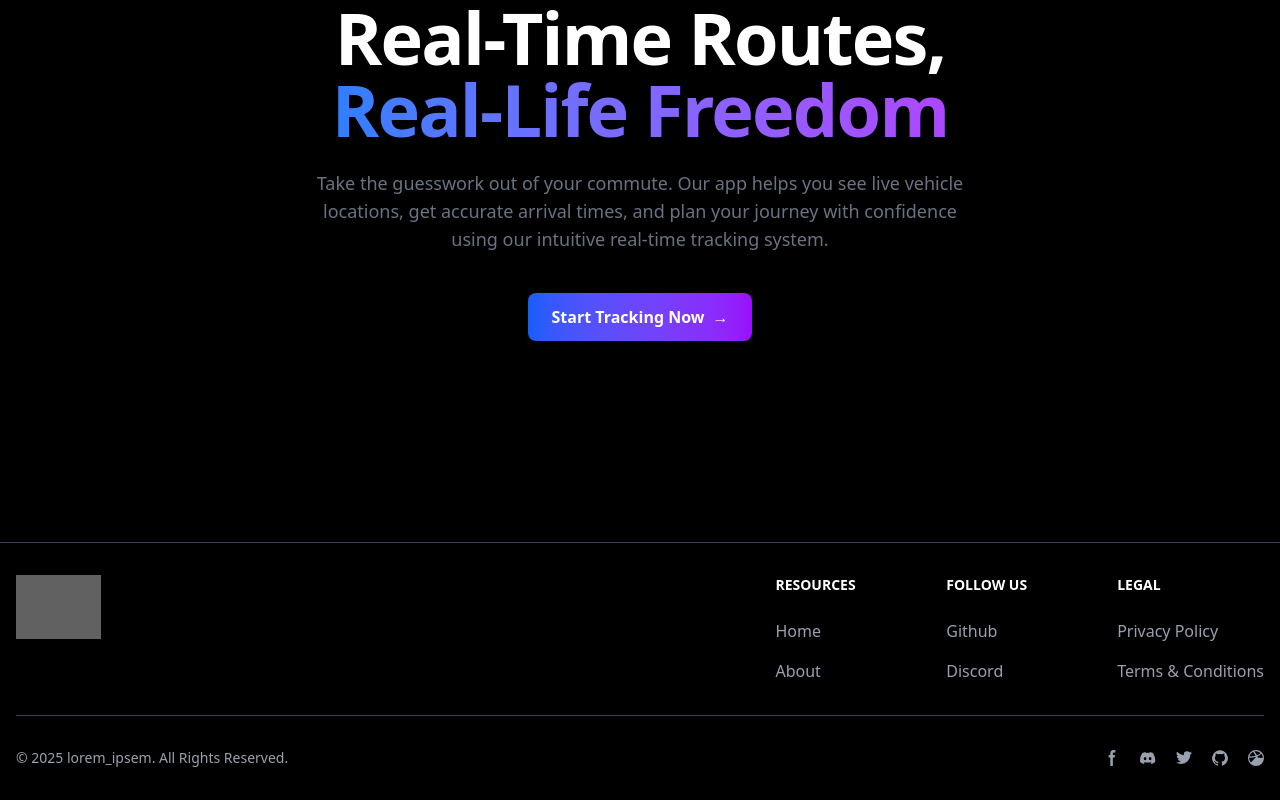
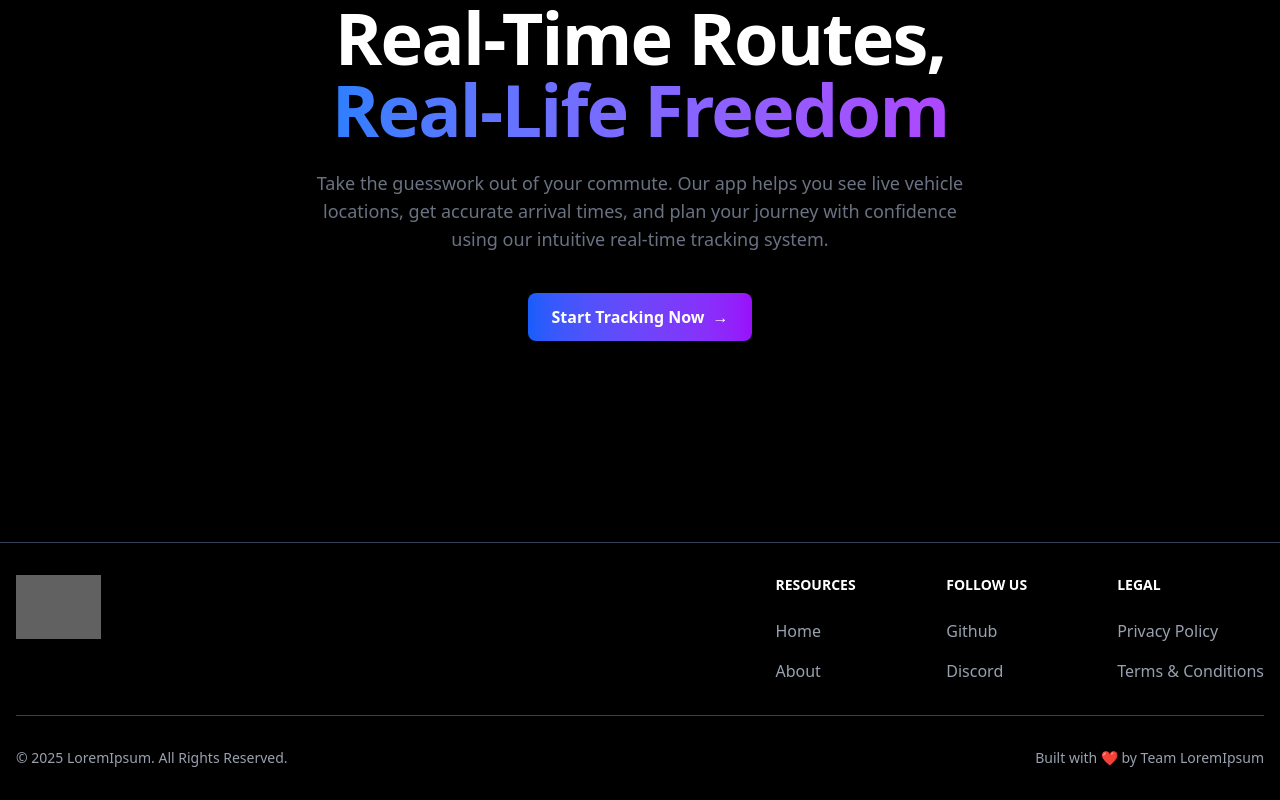
Before and after one commit to Charul192/SIH-2025, a React (Vite) app in the folder Frontend/: page / in a window 1280 px wide. Shown: the part 334-1134 px from the top of the page. Built offline with nearby package versions, Linux system fonts and the light colour scheme; grey boxes are pictures that could not be loaded.

Commit message:
changed footer, added developers page and linked it to the footer

```diff
--- a/Frontend/package.json
+++ b/Frontend/package.json
@@ -17,6 +17,7 @@
     "firebase": "^12.2.1",
     "react": "^19.1.1",
     "react-dom": "^19.1.1",
+    "react-icons": "^5.5.0",
     "react-router-dom": "^7.9.1",
     "tailwindcss": "^4.1.13"
   },
--- /dev/null
+++ b/Frontend/src/components/Developers_Page/developer.jsx
@@ -0,0 +1,71 @@
+import React from "react";
+import { Link } from "react-router-dom";
+
+import { FaGithub, FaLinkedin, FaTwitter } from "react-icons/fa";
+
+// You can replace this with the actual path to your image
+const developerImageUrl = "https://via.placeholder.com/150";
+
+export default function Developer() {
+  return (
+    <div className="w-full bg-gray-900 py-16 px-4 sm:px-6 lg:px-8">
+      <div className="mx-auto flex max-w-7xl flex-col items-center justify-center gap-12 lg:flex-row lg:gap-16">
+
+        {/* Developer Image */}
+        <div className="flex-shrink-0">
+          <img
+            className="h-48 w-48 rounded-full border-4 border-gray-700 object-cover shadow-lg"
+            src={developerImageUrl}
+            alt="Profile of the developer"
+          />
+        </div>
+
+        {/* Developer Information */}
+        <div className="text-center lg:text-left">
+          <h2 className="text-4xl font-bold tracking-tight text-white sm:text-5xl">
+            Your Name
+          </h2>
+          <p className="mt-2 text-xl font-medium text-indigo-400">
+            Full-Stack Web Developer
+          </p>
+          <p className="mt-4 max-w-2xl text-lg text-gray-300">
+            A passionate developer with expertise in creating modern, responsive,
+            and user-friendly web applications. I love turning complex problems
+            into simple, beautiful, and intuitive designs.
+          </p>
+
+          {/* Social Media Links */}
+          <div className="mt-6 flex justify-center gap-6 lg:justify-start">
+            <a
+              href="https://github.com"
+              target="_blank"
+              rel="noopener noreferrer"
+              className="text-gray-400 transition-colors duration-300 hover:text-white"
+              aria-label="GitHub Profile"
+            >
+              <FaGithub size={30} />
+            </a>
+            <a
+              href="https://linkedin.com"
+              target="_blank"
+              rel="noopener noreferrer"
+              className="text-gray-400 transition-colors duration-300 hover:text-white"
+              aria-label="LinkedIn Profile"
+            >
+              <FaLinkedin size={30} />
+            </a>
+            <a
+              href="https://twitter.com"
+              target="_blank"
+              rel="noopener noreferrer"
+              className="text-gray-400 transition-colors duration-300 hover:text-white"
+              aria-label="Twitter Profile"
+            >
+              <FaTwitter size={30} />
+            </a>
+          </div>
+        </div>
+      </div>
+    </div>
+  );
+}
--- a/Frontend/src/components/Footer/Footer.jsx
+++ b/Frontend/src/components/Footer/Footer.jsx
@@ -43,7 +43,7 @@ export default function Footer() {
               <ul className="font-medium text-gray-400">
                 <li className="mb-4">
                   <a
-                    href="/"
+                    href="https://github.com/Charul192/SIH-2025"
                     className="transition-colors hover:text-white"
                     target="_blank"
                     rel="noreferrer"
@@ -81,103 +81,27 @@ export default function Footer() {
         <div className="sm:flex sm:items-center sm:justify-between">
           <span className="text-sm text-gray-400 sm:text-center">
             © 2025{" "}
-            <a href="/" className="transition-colors hover:text-white">
-              lorem_ipsem
-            </a>
+            <Link
+                    to="devpage"
+                    className="transition-colors hover:text-white"
+                  >
+                    LoremIpsum
+                  </Link>
             . All Rights Reserved.
           </span>
           <div className="mt-4 flex space-x-5 sm:justify-center sm:mt-0">
+            <span className="text-sm text-gray-400 sm:text-center">
+              Built with ❤️ by&nbsp;
+            {/* <a className="transition-colors hover:text-white">
+               Team LoremIpsum
+            </a> */}
             <Link
-              to="#"
-              className="text-gray-400 transition-colors hover:text-white"
-            >
-              <svg
-                className="h-4 w-4"
-                aria-hidden="true"
-                xmlns="http://www.w3.org/2000/svg"
-                fill="currentColor"
-                viewBox="0 0 8 19"
-              >
-                <path
-                  fillRule="evenodd"
-                  d="M6.135 3H8V0H6.135a4.147 4.147 0 0 0-4.142 4.142V6H0v3h2v9.938h3V9h2.021l.592-3H5V3.591A.6.6 0 0 1 5.592 3h.543Z"
-                  clipRule="evenodd"
-                />
-              </svg>
-              <span className="sr-only">Facebook page</span>
-            </Link>
-            <Link
-              to="#"
-              className="text-gray-400 transition-colors hover:text-white"
-            >
-              <svg
-                className="h-4 w-4"
-                aria-hidden="true"
-                xmlns="http://www.w3.org/2000/svg"
-                fill="currentColor"
-                viewBox="0 0 21 16"
-              >
-                <path d="M16.942 1.556a16.3 16.3 0 0 0-4.126-1.3 12.04 12.04 0 0 0-.529 1.1 15.175 15.175 0 0 0-4.573 0 11.585 11.585 0 0 0-.535-1.1 16.274 16.274 0 0 0-4.129 1.3A17.392 17.392 0 0 0 .182 13.218a15.785 15.785 0 0 0 4.963 2.521c.41-.564.773-1.16 1.084-1.785a10.63 10.63 0 0 1-1.706-.83c.143-.106.283-.217.418-.33a11.664 11.664 0 0 0 10.118 0c.137.113.277.224.418.33-.544.328-1.116.606-1.71.832a12.52 12.52 0 0 0 1.084 1.785 16.46 16.46 0 0 0 5.064-2.595 17.286 17.286 0 0 0-2.973-11.59ZM6.678 10.813a1.941 1.941 0 0 1-1.8-2.045 1.93 1.93 0 0 1 1.8-2.047 1.919 1.919 0 0 1 1.8 2.047 1.93 1.93 0 0 1-1.8 2.045Zm6.644 0a1.94 1.94 0 0 1-1.8-2.045 1.93 1.93 0 0 1 1.8-2.047 1.918 1.918 0 0 1 1.8 2.047 1.93 1.93 0 0 1-1.8 2.045Z" />
-              </svg>
-              <span className="sr-only">Discord community</span>
-            </Link>
-            <Link
-              to="#"
-              className="text-gray-400 transition-colors hover:text-white"
-            >
-              <svg
-                className="h-4 w-4"
-                aria-hidden="true"
-                xmlns="http://www.w3.org/2000/svg"
-                fill="currentColor"
-                viewBox="0 0 20 17"
-              >
-                <path
-                  fillRule="evenodd"
-                  d="M20 1.892a8.178 8.178 0 0 1-2.355.635 4.074 4.074 0 0 0 1.8-2.235 8.344 8.344 0 0 1-2.605.98A4.13 4.13 0 0 0 13.85 0a4.068 4.068 0 0 0-4.1 4.038 4 4 0 0 0 .105.919A11.705 11.705 0 0 1 1.4.734a4.006 4.006 0 0 0 1.268 5.392 4.165 4.165 0 0 1-1.859-.5v.05A4.057 4.057 0 0 0 4.1 9.635a4.19 4.19 0 0 1-1.856.07 4.108 4.108 0 0 0 3.831 2.807A8.36 8.36 0 0 1 0 14.184 11.732 11.732 0 0 0 6.291 16 11.502 11.502 0 0 0 17.964 4.5c0-.177 0-.35-.012-.523A8.143 8.143 0 0 0 20 1.892Z"
-                  clipRule="evenodd"
-                />
-              </svg>
-              <span className="sr-only">Twitter page</span>
-            </Link>
-            <Link
-              to="#"
-              className="text-gray-400 transition-colors hover:text-white"
-            >
-              <svg
-                className="h-4 w-4"
-                aria-hidden="true"
-                xmlns="http://www.w3.org/2000/svg"
-                fill="currentColor"
-                viewBox="0 0 20 20"
-              >
-                <path
-                  fillRule="evenodd"
-                  d="M10 .333A9.911 9.911 0 0 0 6.866 19.65c.5.092.678-.215.678-.477 0-.237-.01-1.017-.014-1.845-2.757.6-3.338-1.169-3.338-1.169a2.627 2.627 0 0 0-1.1-1.451c-.9-.615.07-.6.07-.6a2.084 2.084 0 0 1 1.518 1.021 2.11 2.11 0 0 0 2.884.823c.044-.503.268-.973.63-1.325-2.2-.25-4.516-1.1-4.516-4.9A3.832 3.832 0 0 1 4.7 7.068a3.56 3.56 0 0 1 .095-2.623s.832-.266 2.726 1.016a9.409 9.409 0 0 1 4.962 0c1.89-1.282 2.717-1.016 2.717-1.016.366.83.402 1.768.1 2.623a3.827 3.827 0 0 1 1.02 2.659c0 3.807-2.319 4.644-4.525 4.889a2.366 2.366 0 0 1 .673 1.834c0 1.326-.012 2.394-.012 2.72 0 .263.18.572.681.475A9.911 9.911 0 0 0 10 .333Z"
-                  clipRule="evenodd"
-                />
-              </svg>
-              <span className="sr-only">GitHub account</span>
-            </Link>
-            <Link
-              to="#"
-              className="text-gray-400 transition-colors hover:text-white"
-            >
-              <svg
-                className="h-4 w-4"
-                aria-hidden="true"
-                xmlns="http://www.w3.org/2000/svg"
-                fill="currentColor"
-                viewBox="0 0 20 20"
-              >
-                <path
-                  fillRule="evenodd"
-                  d="M10 0a10 10 0 1 0 10 10A10.009 10.009 0 0 0 10 0Zm6.613 4.614a8.523 8.523 0 0 1 1.93 5.32 20.094 20.094 0 0 0-5.949-.274c-.059-.149-.122-.292-.184-.441a23.879 23.879 0 0 0-.566-1.239 11.41 11.41 0 0 0 4.769-3.366ZM8 1.707a8.821 8.821 0 0 1 2-.238 8.5 8.5 0 0 1 5.664 2.152 9.608 9.608 0 0 1-4.476 3.087A45.758 45.758 0 0 0 8 1.707ZM1.642 8.262a8.57 8.57 0 0 1 4.73-5.981A53.998 53.998 0 0 1 9.54 7.222a32.078 32.078 0 0 1-7.9 1.04h.002Zm2.01 7.46a8.51 8.51 0 0 1-2.2-5.707v-.262a31.64 31.64 0 0 0 8.777-1.219c.c243.477.477.964.692 1.449-.114.032-.227.067-.336.1a13.569 13.569 0 0 0-6.942 5.636l.009.003ZM10 18.556a8.508 8.508 0 0 1-5.243-1.8 11.717 11.717 0 0 1 6.7-5.332.509.509 0 0 1 .055-.02 35.65 35.65 0 0 1 1.819 6.476 8.476 8.476 0 0 1-3.331.676Zm4.772-1.462A37.232 37.232 0 0 0 13.113 11a12.513 12.513 0 0 1 5.321.364 8.56 8.56 0 0 1-3.66 5.73h-.002Z"
-                  clipRule="evenodd"
-                />
-              </svg>
-              <span className="sr-only">Dribbble account</span>
-            </Link>
+                    to="/devpage"
+                    className="transition-colors hover:text-white"
+                  >
+                    Team LoremIpsum
+                  </Link>
+          </span>
           </div>
         </div>
       </div>
--- a/Frontend/src/main.jsx
+++ b/Frontend/src/main.jsx
@@ -16,6 +16,7 @@ import About from "./components/About/About";
 import Bustracker from "./components/Bustracker/Bustracker.jsx";
 import Schedule from "./components/Schedule/Schedule.jsx";
 import Planyoutrip from "./components/Planyourtrip/PlanyouTrip.jsx";
+import Developer from "./components/Developers_Page/developer.jsx"
 
 // 1. Create the router configuration
 const router = createBrowserRouter(
@@ -28,6 +29,7 @@ const router = createBrowserRouter(
       <Route path="schedule" element={<Schedule />} />
       <Route path="plan-your-trip" element={<Planyoutrip />} />
       <Route path="about" element={<About />} />
+      <Route path="devpage" element={<Developer />} />
     </Route>
   )
 );
```
Also changed, not shown: 2 other files (tests, documents, lock files or other folders).
